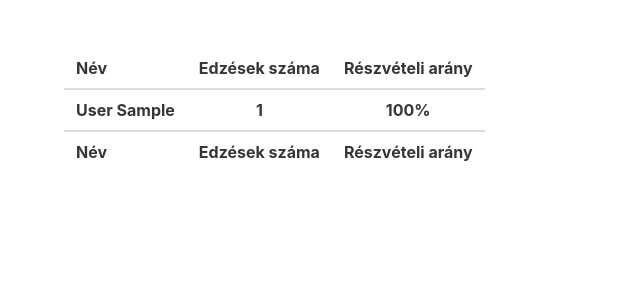
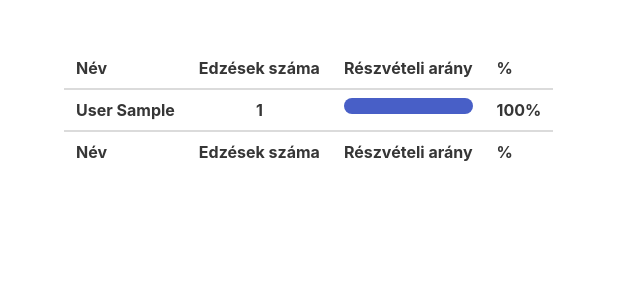
Before and after one commit to PusztaiMate/uwh-flask-backend, a Flask app: page /stats/players in a window 1280 px wide. Shown: the part 52-352 px from the top of the page, without its empty margins (0-640 px from the left). Run offline with Flask 2, Linux system fonts and the light colour scheme; tables that the repository leaves empty hold one stand-in row (values such as "Sample post"); lists and menus that the app fills with data are empty; parts of the project's set-up code (start-up, migrations or seed data) failed here and were passed over; some libraries are stand-ins or nearby versions.

Commit message:
Add colored charts to player statistics

```diff
--- a/project/templates/players.html
+++ b/project/templates/players.html
@@ -9,6 +9,7 @@ Játékosok
             <th>Név</th>
             <th>Edzések száma</th>
             <th>Részvételi arány</th>
+            <th>%</th>
         </tr>
     </thead>
     <tfoot>
@@ -16,6 +17,7 @@ Játékosok
             <th>Név</th>
             <th>Edzések száma</th>
             <th>Részvételi arány</th>
+            <th>%</th>
         </tr>
     </tfoot>
     <tbody>
@@ -23,7 +25,9 @@ Játékosok
         <tr>
             <th> {{ player.name }}</th>
             <th align="center"> {{ player.num_trainings }}</th>
-            <th align="center"> {{ player.training_percentage }}%</th>
+            <th align="center"><progress class="progress {{ player.chart_color }}"
+                    value={{ player.training_percentage }} max=100>{{ player.training_percentage }}%</progress></th>
+            <th align="center">{{ player.training_percentage }}%</progress></th>
         </tr>
         {% endfor %}
     </tbody>
--- a/project/views/stats.py
+++ b/project/views/stats.py
@@ -18,12 +18,27 @@ def players():
     num_of_trainings = len(Training.query.all())
     players = []
     for p in raw_players:
+        train_perc = calculate_training_percentage(len(p.trainings), num_of_trainings)
+        color = determine_color(train_perc)
         players.append(
             {
                 "name": f"{p.lname} {p.fname}",
                 "num_trainings": len(p.trainings),
-                "training_percentage": int(len(p.trainings) / num_of_trainings * 100),
+                "training_percentage": train_perc,
+                "chart_color": color,
             }
         )
     players.sort(key=lambda p: p["name"])
     return render_template("players.html", players=players)
+
+
+def calculate_training_percentage(players_num: int, all_training_num: int) -> int:
+    return int(players_num / all_training_num * 100)
+
+
+def determine_color(percentage: int) -> str:
+    values = [(30, "is-danger"), (60, "is-warning"), (90, "is-success")]
+    for perc, color in values:
+        if percentage < perc:
+            return color
+    return "is-link"
```
